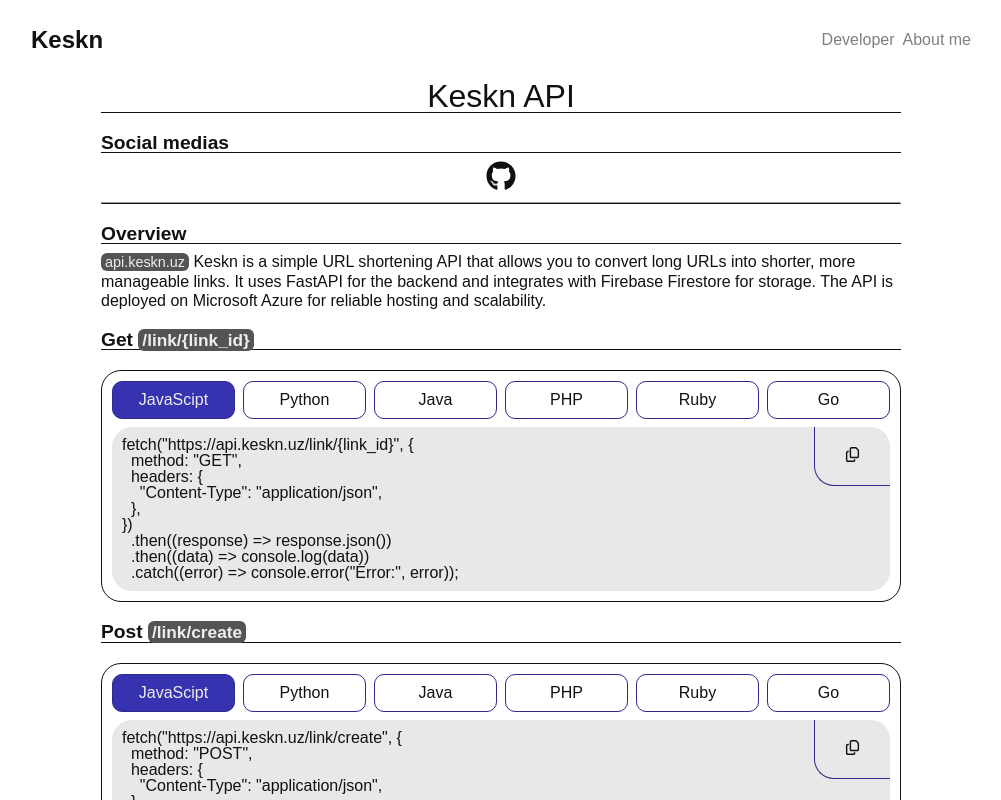
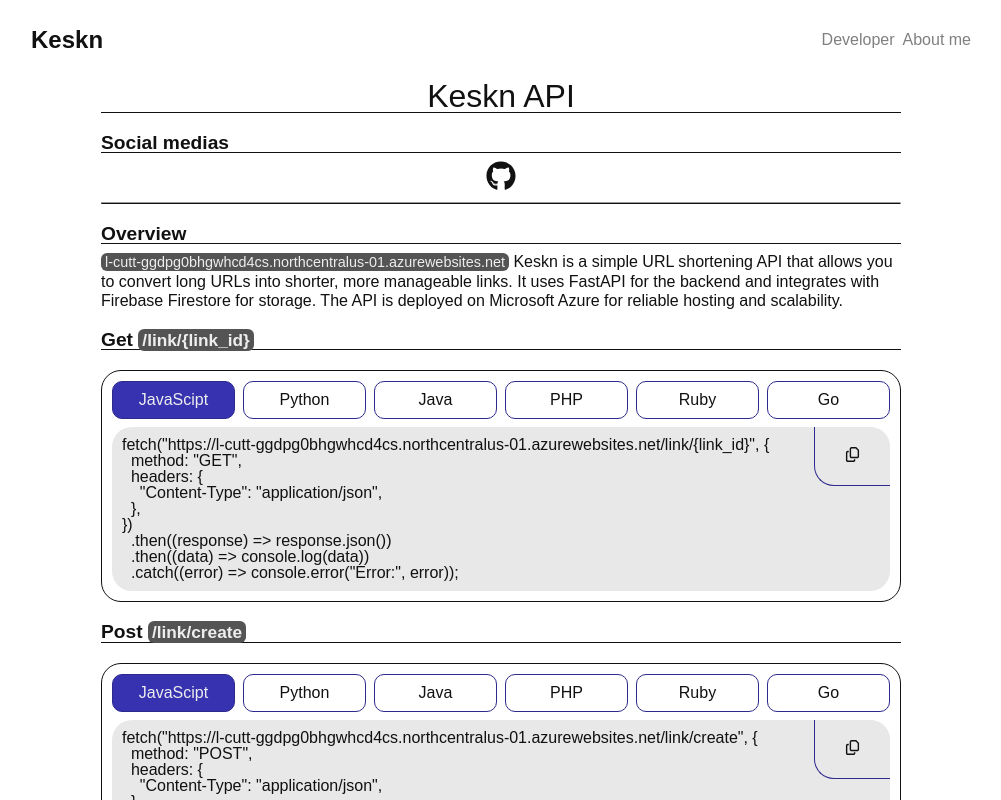
Before and after one commit to link-shrink/website, a React (Create React App) app: page /dev in a window 1280 px wide. Shown: the top 800 px of the page, without its empty margins (139-1140 px from the left). Built offline with nearby package versions, Linux system fonts and the light colour scheme.

Commit message:
redomained

```diff
--- a/src/info/codeExamples.js
+++ b/src/info/codeExamples.js
@@ -1,7 +1,7 @@
 export const codeExamples = {
   get: {
     javascript: {
-      code: `fetch("https://api.keskn.uz/link/{link_id}", {
+      code: `fetch("https://l-cutt-ggdpg0bhgwhcd4cs.northcentralus-01.azurewebsites.net/link/{link_id}", {
   method: "GET",
   headers: {
     "Content-Type": "application/json",
@@ -15,7 +15,7 @@
     python: {
       code: `import requests
 
-url = "https://api.keskn.uz/link/{link_id}"
+url = "https://l-cutt-ggdpg0bhgwhcd4cs.northcentralus-01.azurewebsites.net/link/{link_id}"
 headers = {"Content-Type": "application/json"}
 
 try:
@@ -35,7 +35,7 @@
 public class FetchExample {
     public static void main(String[] args) {
         try {
-            URL url = new URL("https://api.keskn.uz/link/{link_id}");
+            URL url = new URL("https://l-cutt-ggdpg0bhgwhcd4cs.northcentralus-01.azurewebsites.net/link/{link_id}");
             HttpURLConnection conn = (HttpURLConnection) url.openConnection();
             conn.setRequestMethod("GET");
             conn.setRequestProperty("Content-Type", "application/json");
@@ -62,7 +62,7 @@
     php: {
       code: `<?php
 
-$url = "https://api.keskn.uz/link/{link_id}";
+$url = "https://l-cutt-ggdpg0bhgwhcd4cs.northcentralus-01.azurewebsites.net/link/{link_id}";
 
 $options = [
     "http" => [
@@ -87,7 +87,7 @@
 require 'uri'
 require 'json'
 
-uri = URI("https://api.keskn.uz/link/{link_id}")
+uri = URI("https://l-cutt-ggdpg0bhgwhcd4cs.northcentralus-01.azurewebsites.net/link/{link_id}")
 request = Net::HTTP::Get.new(uri)
 request["Content-Type"] = "application/json"
 
@@ -114,7 +114,7 @@
 )
 
 func main() {
-    url := "https://api.keskn.uz/link/{link_id}"
+    url := "https://l-cutt-ggdpg0bhgwhcd4cs.northcentralus-01.azurewebsites.net/link/{link_id}"
 
     req, err := http.NewRequest("GET", url, nil)
     if err != nil {
@@ -150,7 +150,7 @@
   },
   post: {
     javascript: {
-      code: `fetch("https://api.keskn.uz/link/create", {
+      code: `fetch("https://l-cutt-ggdpg0bhgwhcd4cs.northcentralus-01.azurewebsites.net/link/create", {
   method: "POST",
   headers: {
     "Content-Type": "application/json",
@@ -167,7 +167,7 @@
     python: {
       code: `import requests
 
-url = "https://api.keskn.uz/link/create"
+url = "https://l-cutt-ggdpg0bhgwhcd4cs.northcentralus-01.azurewebsites.net/link/create"
 data = {"link": "original-link"}
 headers = {"Content-Type": "application/json"}
 
@@ -187,7 +187,7 @@
 public class PostExample {
     public static void main(String[] args) {
         try {
-            URL url = new URL("https://api.keskn.uz/link/create");
+            URL url = new URL("https://l-cutt-ggdpg0bhgwhcd4cs.northcentralus-01.azurewebsites.net/link/create");
             HttpURLConnection conn = (HttpURLConnection) url.openConnection();
             conn.setRequestMethod("POST");
             conn.setRequestProperty("Content-Type", "application/json");
@@ -221,7 +221,7 @@
     php: {
       code: `<?php
 
-$url = "https://api.keskn.uz/link/create";
+$url = "https://l-cutt-ggdpg0bhgwhcd4cs.northcentralus-01.azurewebsites.net/link/create";
 $data = ["link" => "original-link"];
 $options = [
     "http" => [
@@ -247,7 +247,7 @@
 require 'uri'
 require 'json'
 
-uri = URI("https://api.keskn.uz/link/create")
+uri = URI("https://l-cutt-ggdpg0bhgwhcd4cs.northcentralus-01.azurewebsites.net/link/create")
 request = Net::HTTP::Post.new(uri)
 request["Content-Type"] = "application/json"
 request.body = { link: "original-link" }.to_json
@@ -276,7 +276,7 @@
 )
 
 func main() {
-	url := "https://api.keskn.uz/link/create"
+	url := "https://l-cutt-ggdpg0bhgwhcd4cs.northcentralus-01.azurewebsites.net/link/create"
 	payload := map[string]string{"link": "original-link"}
 	jsonData, err := json.Marshal(payload)
 	if err != nil {
--- a/src/modules/links.js
+++ b/src/modules/links.js
@@ -1,5 +1,5 @@
 export async function createShortLink(link) {
-  const response = await fetch('https://api.keskn.uz/link/create', {
+  const response = await fetch('https://l-cutt-ggdpg0bhgwhcd4cs.northcentralus-01.azurewebsites.net/link/create', {
     method: 'POST',
     headers: {
       'Content-Type': 'application/json',
@@ -11,7 +11,7 @@
 }
 
 export async function getOriginalLink(linkId) {
-  const response = await fetch(`https://api.keskn.uz/link/${linkId}`, {
+  const response = await fetch(`https://l-cutt-ggdpg0bhgwhcd4cs.northcentralus-01.azurewebsites.net/link/${linkId}`, {
     method: 'GET',
     headers: {
       'Content-Type': 'application/json',
--- a/src/pages/Developer/Developer.jsx
+++ b/src/pages/Developer/Developer.jsx
@@ -11,7 +11,7 @@
         <div className="list_y">
           <div className="dev_sub_title">Overview</div>
           <p>
-            <span>api.keskn.uz</span> Keskn is a simple URL shortening API that
+            <span>l-cutt-ggdpg0bhgwhcd4cs.northcentralus-01.azurewebsites.net</span> Keskn is a simple URL shortening API that
             allows you to convert long URLs into shorter, more manageable links.
             It uses FastAPI for the backend and integrates with Firebase
             Firestore for storage. The API is deployed on Microsoft Azure for
--- a/src/pages/Home/Home.jsx
+++ b/src/pages/Home/Home.jsx
@@ -34,13 +34,15 @@
     if (!inputVal) return
     setShortLink('loading')
     const shortLink = await createShortLink(inputVal.trim())
-    console.log(shortLink)
     if (!shortLink.ok) {
       setInputVal('')
       setShortLink('error')
       return
     }
-    setShortLink(shortLink.short_link)
+
+    if (shortLink.short_link.includes('https://')) {
+      setShortLink(shortLink.short_link.replace('https://', ''))
+    }
   }
 
   return (
@@ -53,7 +55,7 @@
               className={`${
                 shortLink === 'invalid' ? 'home_link_input invalid' : ''
               }`}
-              placeholder="URL"
+              placeholder="Long URL"
               autoFocus={true}
               onChange={(e) => {
                 setInputVal(e.target.value)
--- a/src/pages/Home/HomeMilestones/HomeMilestones.css
+++ b/src/pages/Home/HomeMilestones/HomeMilestones.css
@@ -28,7 +28,7 @@
   font-size: 1.2em;
   font-weight: bold;
   padding-bottom: 20px;
-  color: var(--text-opa-color)
+  color: var(--text-opa-color);
 }
 
 .milestones_item:nth-child(1) {
@@ -52,6 +52,28 @@
   --milestone-4-color: var(--milestone-34-color);
 }
 
+@media (max-width: 768px) {
+  .home_container {
+    padding: 20px !important;
+    justify-content: flex-start !important;
+  }
+
+  .milestones_con {
+    height: auto !important;
+    flex-direction: column;
+    margin-top: 100px;
+  }
+
+  .milestones_item {
+    width: 100%;
+    margin-bottom: 20px;
+  }
+
+  .milestones_item {
+    width: 100%;
+  }
+}
+
 :root {
   --milestone-11-color: light-dark(#5ea73b, #99d16b);
   --milestone-12-color: light-dark(#2ea118, #7edb4d);
--- a/src/style/App.css
+++ b/src/style/App.css
@@ -48,3 +48,9 @@
 a {
   text-decoration: none !important;
 }
+
+@media (max-width: 768px) {
+  html * {
+    cursor: default !important;
+  }
+}
```
